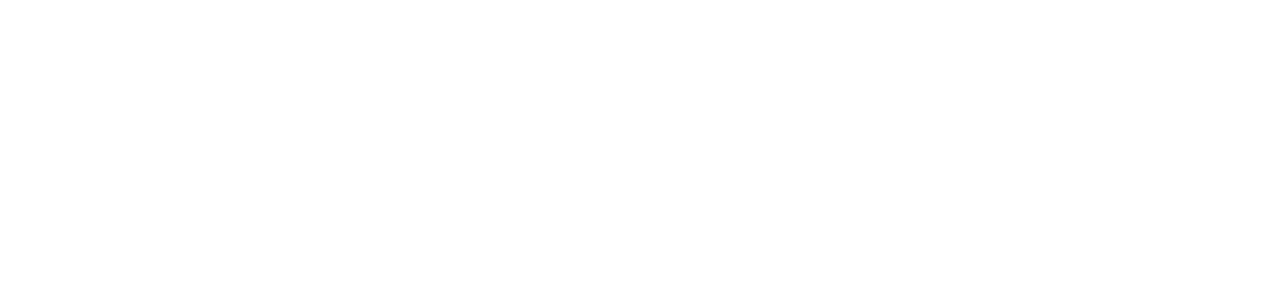
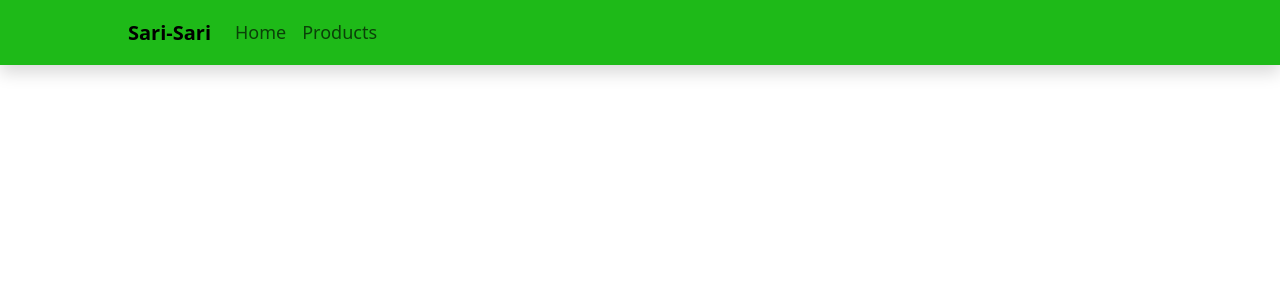
Before and after one commit to Scrappyz/Sari-Sari, a React (Vite) app in the folder frontend/: page / in a window 1280 px wide. Before the commit this address had no page. Shown: the top 300 px of the page. Built offline with nearby package versions, Linux system fonts and the light colour scheme.

Commit message:
Added header shadow

```diff
--- a/frontend/src/App.jsx
+++ b/frontend/src/App.jsx
@@ -8,6 +8,7 @@ function App() {
   return (
     <BrowserRouter>
       <Routes>
+        <Route path='/' element={<Home />} />
         <Route path='/home' element={<Home />} />
         <Route path='/products' element={<Products />} />
       </Routes>
--- a/frontend/src/user/components/Header/Header.jsx
+++ b/frontend/src/user/components/Header/Header.jsx
@@ -3,7 +3,7 @@ import './Header.css';
 
 function Header() {
     return (
-        <nav className='navbar sticky-top navbar-expand-lg'>
+        <nav className='navbar sticky-top navbar-expand-lg shadow'>
             <a class="navbar-brand" href="/home">Sari-Sari</a>
             <div class="collapse navbar-collapse">
                 <ul class="navbar-nav">
```
